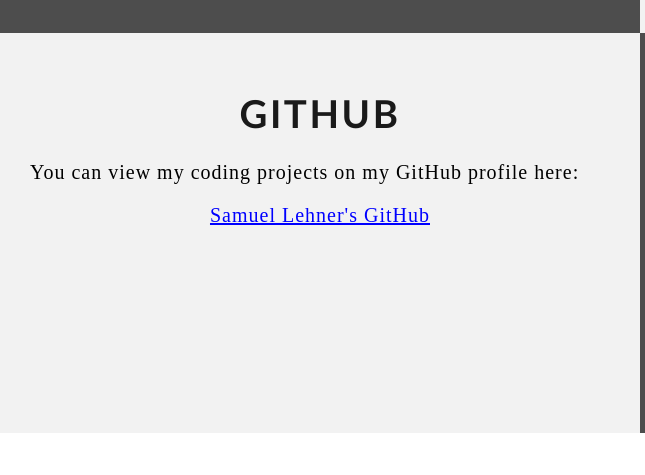
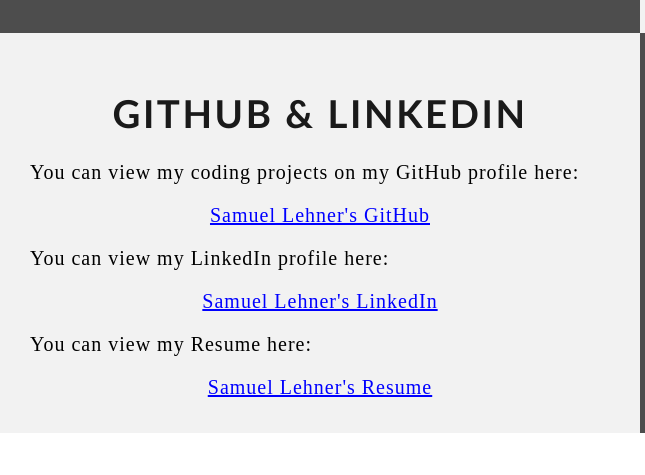
Before and after one commit to SamLehner/SamLehner.github.io, a plain HTML site: page index.html in a window 1280 px wide. Shown: the part 1134-1609 px from the top of the page, 0-645 px from the left. Drawn offline with Linux system fonts and the light colour scheme.

Commit message:
Updated contact info

```diff
--- a/index.html
+++ b/index.html
@@ -125,10 +125,22 @@
 
 <!-- GitHub section -->
 	<div class="Row" id="GitHub">
-		<div class="Column_1"> <!-- Left column -->
-			<h1>GitHub</h1>
-				<p>You can view my coding projects on my GitHub profile here:<br>
-				<center><a href="https://github.com/SamLehner" target="_blank">Samuel Lehner's GitHub</a></center></p>
+		<div class="Column_1">
+			<!-- Left column -->
+			<h1>GitHub & LinkedIn</h1>
+			<p>
+				You can view my coding projects on my GitHub profile here:<br>
+				<center><a href="https://github.com/SamLehner" target="_blank">Samuel Lehner's GitHub</a></center>
+			</p>
+			<p>
+				You can view my LinkedIn profile here:<br>
+				<center><a href="https://www.linkedin.com/in/samuellehnersoftwaredev/" target="_blank">Samuel Lehner's LinkedIn</a></center>
+			</p>
+			<p>
+				You can view my Resume here:<br>
+				<center><a href="https://drive.google.com/file/d/1CapnEhIAfQvp9iiKjIV8YLCrpzT584rQ/view?usp=sharing" target="_blank">Samuel Lehner's Resume</a></center>
+			</p>
+
 		</div>
 
 		<div class="Column_2"> <!-- Right column -->
```
